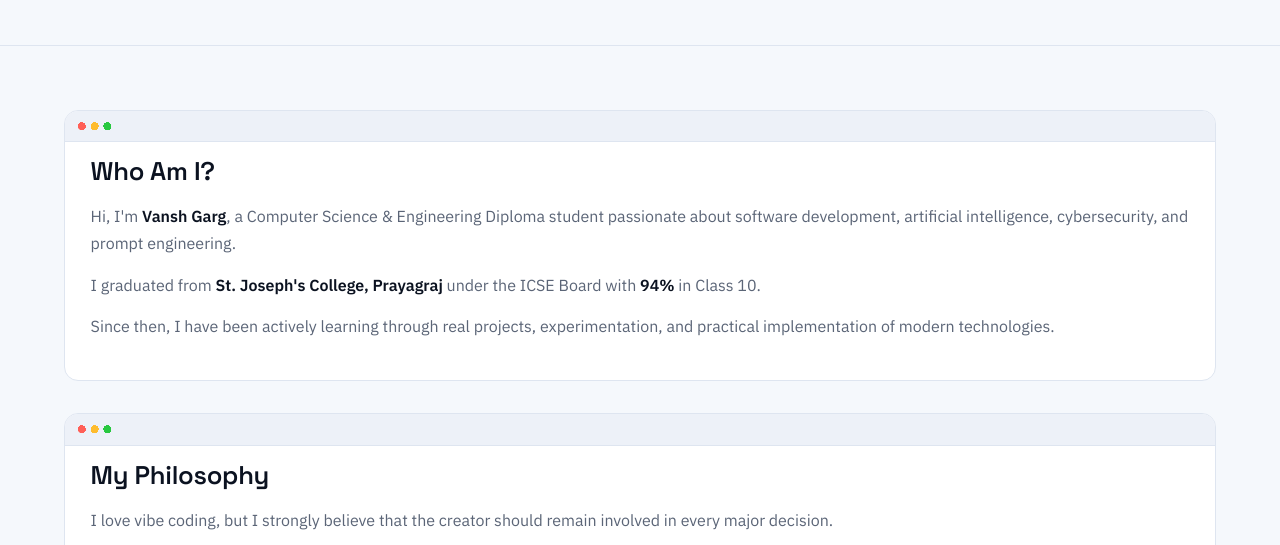
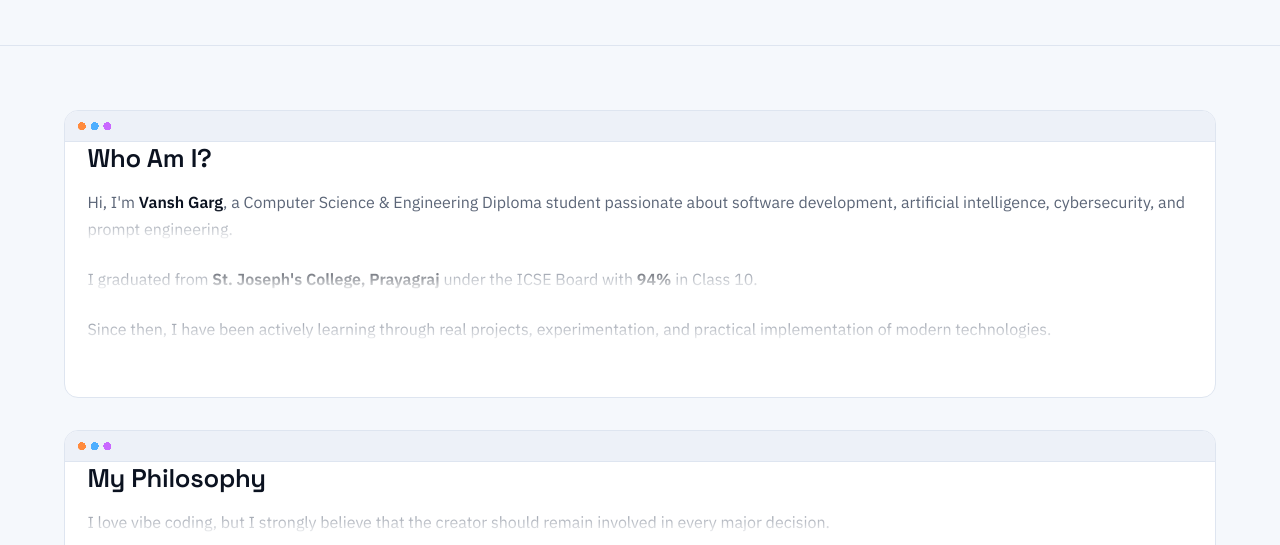
Before and after one commit to vanshsafe-site/Portfolio-Overhaul-Claude-Version, a plain HTML site: page about.html in a window 1280 px wide. Shown: the part 237-782 px from the top of the page. Drawn offline with nearby package versions, Linux system fonts and the light colour scheme.

Commit message:
beautify

```diff
--- a/css/style.css
+++ b/css/style.css
@@ -661,7 +661,8 @@ header p {
     border: 1px solid var(--border);
     border-radius: var(--radius);
 
-    padding: 2.85rem 1.6rem 1.6rem;
+    padding: 2rem 1.4rem 1.4rem;
+    min-height: 18rem;
 
     transform: perspective(900px) rotateX(var(--rx, 0deg)) rotateY(var(--ry, 0deg)) translateY(var(--lift, 0px));
     transition: transform .35s ease, border-color .3s ease, box-shadow .3s ease;
@@ -675,9 +676,9 @@ header p {
 
     background-color: var(--surface-2);
     background-image:
-        radial-gradient(circle 4px at 1.05rem 0.95rem, #FF5F57 100%, transparent 101%),
-        radial-gradient(circle 4px at 1.85rem 0.95rem, #FEBC2E 100%, transparent 101%),
-        radial-gradient(circle 4px at 2.65rem 0.95rem, #28C840 100%, transparent 101%);
+        radial-gradient(circle 4px at 1.05rem 0.95rem, #FF8A3D 100%, transparent 101%),
+        radial-gradient(circle 4px at 1.85rem 0.95rem, #4DAEFF 100%, transparent 101%),
+        radial-gradient(circle 4px at 2.65rem 0.95rem, #C967FF 100%, transparent 101%);
 
     border-bottom: 1px solid var(--border);
 }
@@ -686,7 +687,10 @@ header p {
     content: "";
     position: absolute;
     inset: 0;
-    background: radial-gradient(220px circle at var(--mx, 50%) var(--my, 50%), rgb(var(--accent-rgb) / 0.14), transparent 60%);
+    background:
+        radial-gradient(220px circle at var(--mx, 45%) var(--my, 30%), rgb(var(--accent-rgb) / 0.18), transparent 40%),
+        radial-gradient(160px circle at 80% 20%, rgba(47, 111, 237, 0.12), transparent 50%),
+        radial-gradient(140px circle at 25% 85%, rgba(255, 146, 66, 0.12), transparent 50%);
     opacity: 0;
     transition: opacity .3s ease;
     pointer-events: none;
@@ -694,8 +698,11 @@ header p {
 
 .card:hover {
     --lift: -6px;
-    border-color: rgb(var(--primary-rgb) / 0.4);
-    box-shadow: var(--shadow-md);
+    border-color: rgba(255, 146, 66, 0.55);
+    box-shadow:
+        0 18px 50px -18px rgba(47, 111, 237, 0.25),
+        0 0 20px rgba(255, 146, 66, 0.16),
+        0 0 30px rgba(77, 174, 255, 0.12);
 }
 
 .card:hover::after {
@@ -707,8 +714,30 @@ header p {
     margin-top: 0;
 }
 
+.card > p,
 .card h3 + p {
-    margin-top: 0;
+    position: relative;
+    margin-top: 0.85rem;
+    margin-bottom: 1.5rem;
+    color: var(--text-light);
+    line-height: 1.65;
+    max-height: 6.5rem;
+    overflow: hidden;
+    display: -webkit-box;
+    -webkit-box-orient: vertical;
+    -webkit-line-clamp: 4;
+}
+
+.card > p::after,
+.card h3 + p::after {
+    content: "";
+    position: absolute;
+    left: 0;
+    right: 0;
+    bottom: 0;
+    height: 2.1rem;
+    background: linear-gradient(180deg, transparent 0%, var(--surface) 100%);
+    pointer-events: none;
 }
 
 /* =========================================================
```
